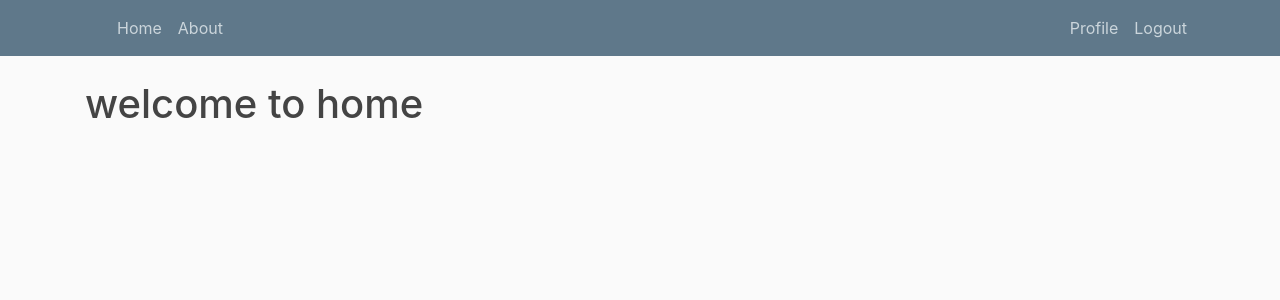
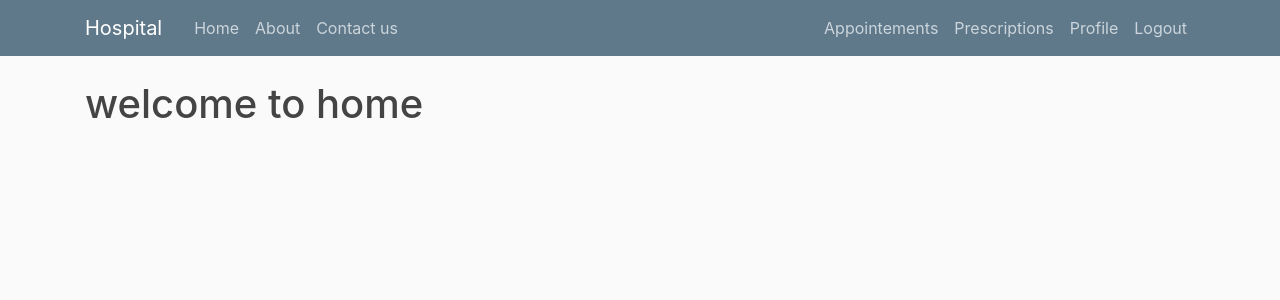
Before and after one commit to amithreddymaada/HospitalManagementSystem, a Django app: page / in a window 1280 px wide. Shown: the top 300 px of the page. Run offline with Django 3.2, Linux system fonts and the light colour scheme; a user stored in the database is signed in; data comes from the database, SQL or seed files in the repository; both versions use the stored data as it was after the commit; some libraries are stand-ins or nearby versions.

Commit message:
Editing navbar types of users

```diff
--- a/accounts/models.py
+++ b/accounts/models.py
@@ -8,7 +8,7 @@ ACCOUNT_TYPES = (
 
 
 class Profile(models.Model):
-    user = models.OneToOneField(User, on_delete=models.CASCADE)
+    user = models.OneToOneField(User, on_delete=models.CASCADE, related_name = 'profile')
     type = models.CharField(max_length=6, choices=ACCOUNT_TYPES)
 
     def __str__(self):
--- a/accounts/templates/accounts/base.html
+++ b/accounts/templates/accounts/base.html
@@ -15,7 +15,7 @@
       <header class="site-header">
         <nav class="navbar navbar-expand-md navbar-dark bg-steel fixed-top">
           <div class="container">
-            <a class="navbar-brand mr-4" href="#"Hospital ></a>
+            <a class="navbar-brand mr-4" href="#">Hospital </a>
             <button class="navbar-toggler" type="button" data-toggle="collapse" data-target="#navbarToggle" aria-controls="navbarToggle" aria-expanded="false" aria-label="Toggle navigation">
             <span class="navbar-toggler-icon"></span>
             </button>
@@ -23,12 +23,27 @@
               <div class="navbar-nav mr-auto">
                 <a class="nav-item nav-link" href="#">Home</a>
                 <a class="nav-item nav-link" href="#">About</a>
+                <a class="nav-item nav-link" href="#">Contact us</a>
               </div>
               <!-- Navbar Right Side -->
               <div class="navbar-nav">
                 {% if user.is_authenticated %}
-                  <a class="nav-item nav-link" href="#">Profile</a>
-                  <a class="nav-item nav-link" href="{% url 'logout'%}">Logout</a>
+                  {% if user.profile.type == 'patient' %}
+                    <a class="nav-item nav-link" href="#">Appointements</a>
+                    <a class="nav-item nav-link" href="#">Invoice & Payments</a>
+                    <a class="nav-item nav-link" href="#">Medical History</a>
+                    <a class="nav-item nav-link" href="#">Profile</a>
+                    <a class="nav-item nav-link" href="{% url 'logout'%}">Logout</a>
+                  {% elif user.profile.type == 'doctor' %}
+                    <a class="nav-item nav-link" href="#">Appointements</a>
+                    <a class="nav-item nav-link" href="#">Prescriptions</a>
+                    <a class="nav-item nav-link" href="#">Profile</a>
+                    <a class="nav-item nav-link" href="{% url 'logout'%}">Logout</a>
+                  {% elif user.profile.type == 'receptionist' %}
+                    <a class="nav-item nav-link" href="#">Dashboard</a>
+                    <a class="nav-item nav-link" href="{% url 'logout'%}">Logout</a>
+                  {% endif %}
+
                 {% else %}
                   <a class="nav-item nav-link" href="{% url 'login'%}">Login</a>
                   <a class="nav-item nav-link" href="#">Register</a>
--- a/accounts/urls.py
+++ b/accounts/urls.py
@@ -1,5 +1,8 @@
 from django.urls import path
 from . import views as user_views
+from django.contrib.auth import views as auth_views
 urlpatterns = [
     path('register/',user_views.register,name='register'),
+    path('login/', auth_views.LoginView.as_view(template_name='accounts/login.html'), name='login'),
+    path('logout/', auth_views.LogoutView.as_view(template_name='accounts/logout.html'), name='logout'),
 ]
--- a/accounts/views.py
+++ b/accounts/views.py
@@ -13,9 +13,8 @@ def register(request):
         if u_form.is_valid() and p_form.is_valid() :
             u_form.save()
             user = User.objects.get(username=u_form.cleaned_data.get('username'))
-            profile = Profile.objects.create(user= user)
-            profile.type = p_form.cleaned_data.get('type')
-            profile.save()
+            profile = Profile.objects.create(user= user,type=p_form.cleaned_data.get('type'))
+            user.profile.save()
             if profile.type in ['PATIENT','patient']:
                 patient = PatientBio.objects.create(patient =user)
                 patient.save()
@@ -35,4 +34,5 @@ def register(request):
 
 
 def index(request):
+    # print(Profile.objects.get(user = request.user).type)
     return render(request,'accounts/base.html')
--- a/hms/urls.py
+++ b/hms/urls.py
@@ -1,12 +1,9 @@
 from django.contrib import admin
 from django.urls import path, include
-from django.contrib.auth import views as auth_views
 from accounts.views import index
 
 urlpatterns = [
     path('admin/', admin.site.urls),
     path('accounts/',include('accounts.urls')),
-    path('login/', auth_views.LoginView.as_view(template_name='accounts/login.html'), name='login'),
-    path('logout/', auth_views.LogoutView.as_view(template_name='accounts/logout.html'), name='logout'),
     path('',index,name='home'),
 ]
```
Also changed, not shown: db.sqlite3, 1 other file.
